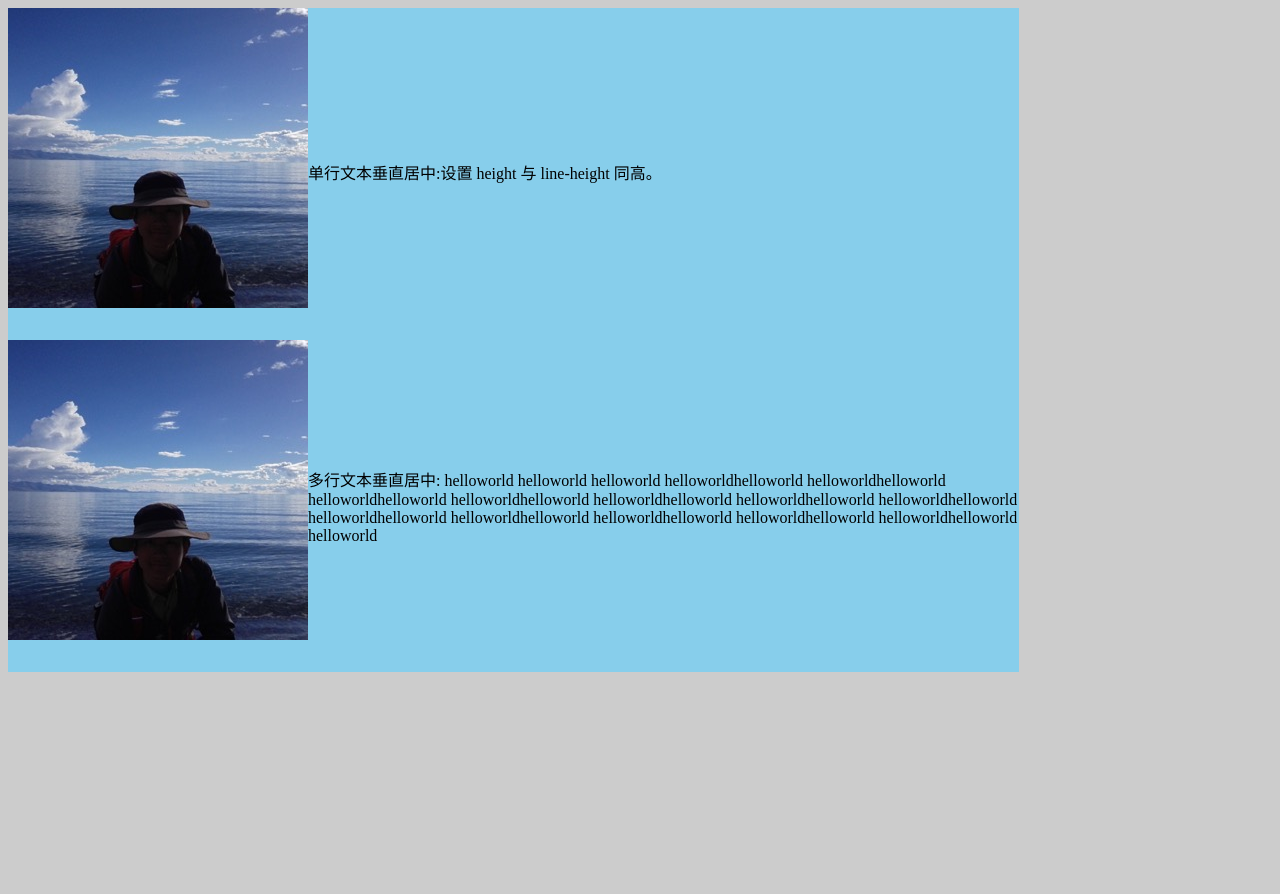
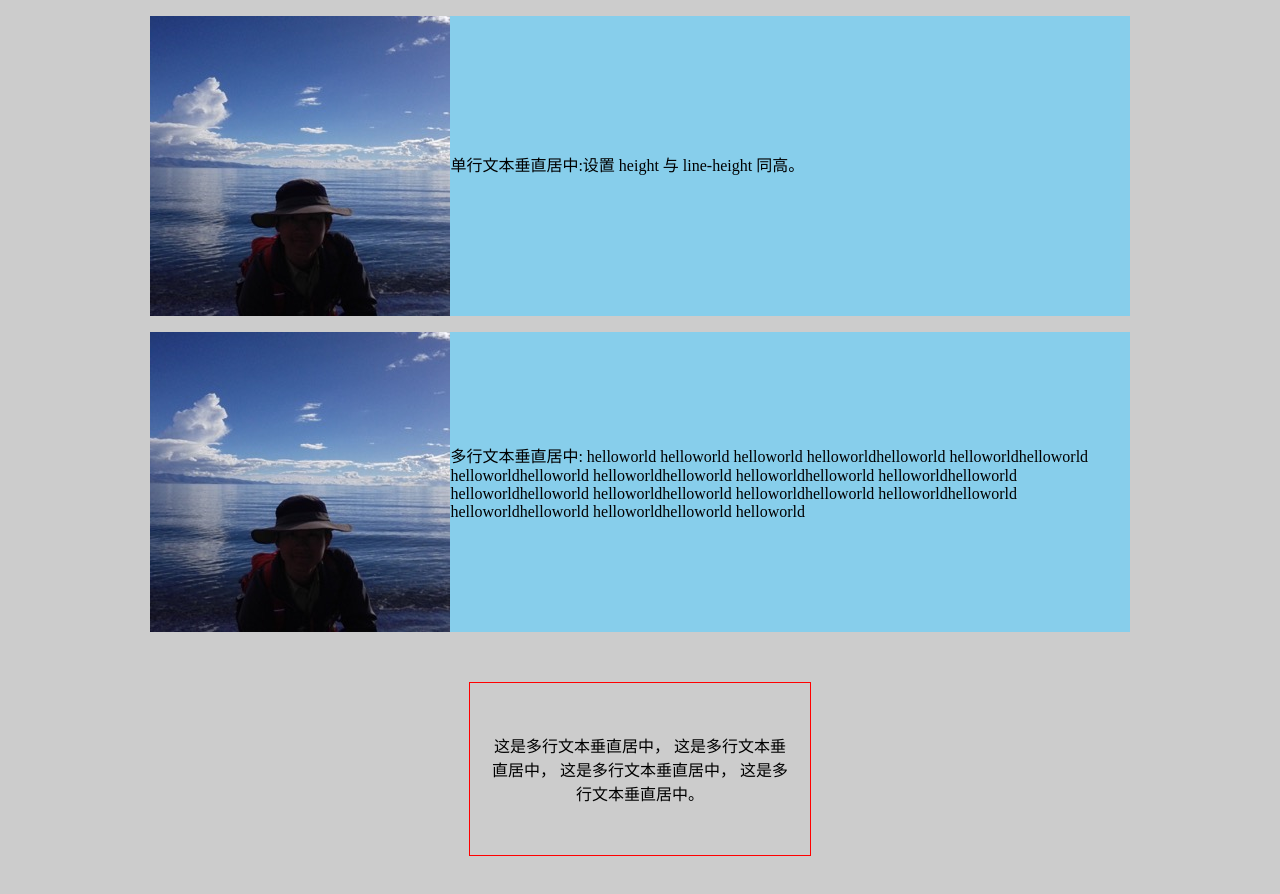
Before and after one commit to tangme/CSS-Summary, a plain HTML site: page Vertical center of text/demo.html in a window 1280 px wide. Before the commit the page ends 800 px from the top, so only its background shows below. Drawn offline with Linux system fonts and the light colour scheme.

Commit message:
测试仓库首页

```diff
--- a/Vertical center of text/demo.html
+++ b/Vertical center of text/demo.html
@@ -8,7 +8,7 @@
 </head>
 
 <body>
-    <div style="width: 80%;">
+    <div class="main-div">
         <div class="out-div">
             <img class="floatLeft" src="../resource/images/avatar.jpg" alt="demo.jpg">
             <p class="inlineMiddleText">单行文本垂直居中:设置 height 与 line-height 同高。</p>
@@ -20,6 +20,13 @@
             </p>
         </div>
     </div>
+
+    <div id="div1">
+            这是多行文本垂直居中，
+            这是多行文本垂直居中，
+            这是多行文本垂直居中，
+            这是多行文本垂直居中。
+    </div>
 </body>
 
 </html>
--- a/Vertical center of text/style.css
+++ b/Vertical center of text/style.css
@@ -2,9 +2,17 @@ body{
 	background-color: #ccc;
 }
 
+.main-div{
+	width: 80%;
+	margin:auto;
+}
 .out-div{
 	background-color: skyblue;
 	overflow: hidden;
+	margin:1em;
+}
+.out-div p{
+	margin:0;
 }
 
 .floatLeft{
@@ -28,3 +36,11 @@ body{
 .multLineText .toTableCell{
 	vertical-align: middle;
 }
+
+#div1{
+            width: 300px;
+            margin: 50px auto;
+            border: 1px solid red;
+            text-align: center; /*设置文本水平居中*/
+            padding: 50px 20px;
+        }
```
Also changed, not shown: index.html (added, +10 -0 lines).
